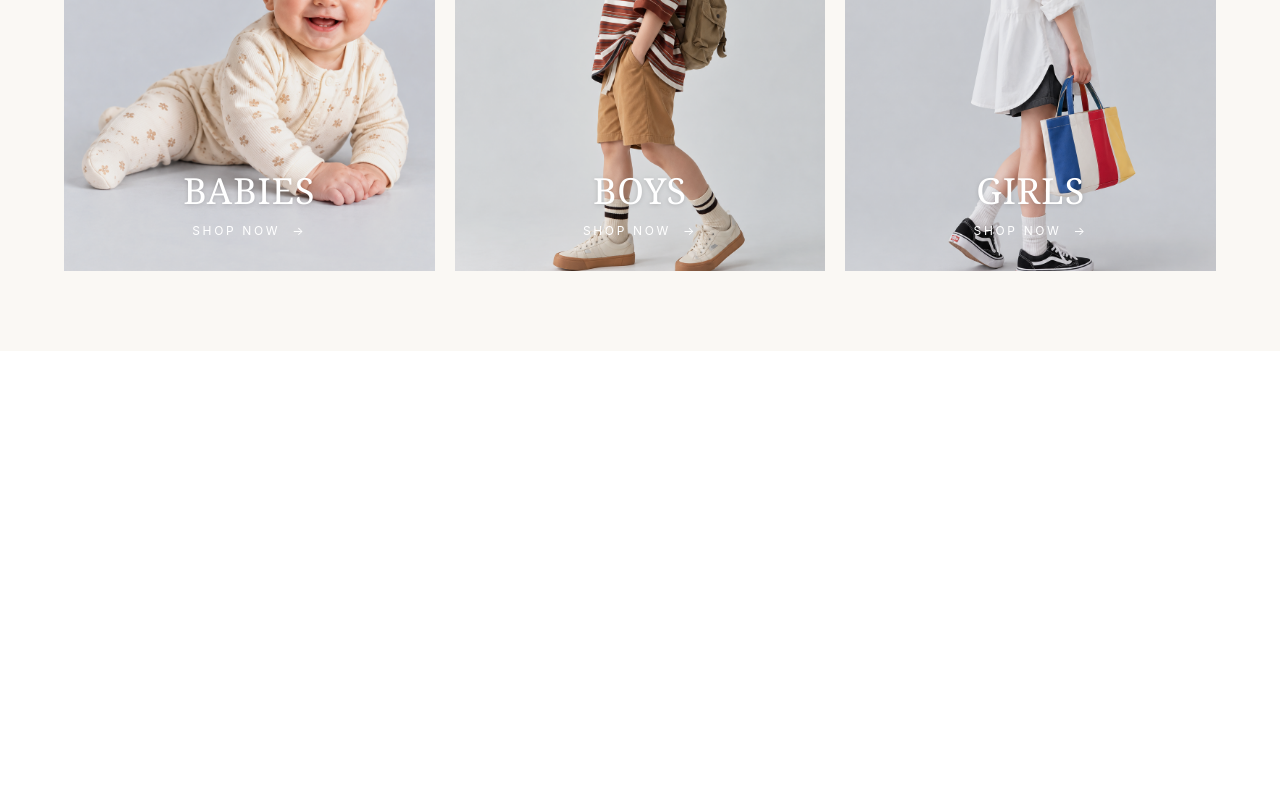
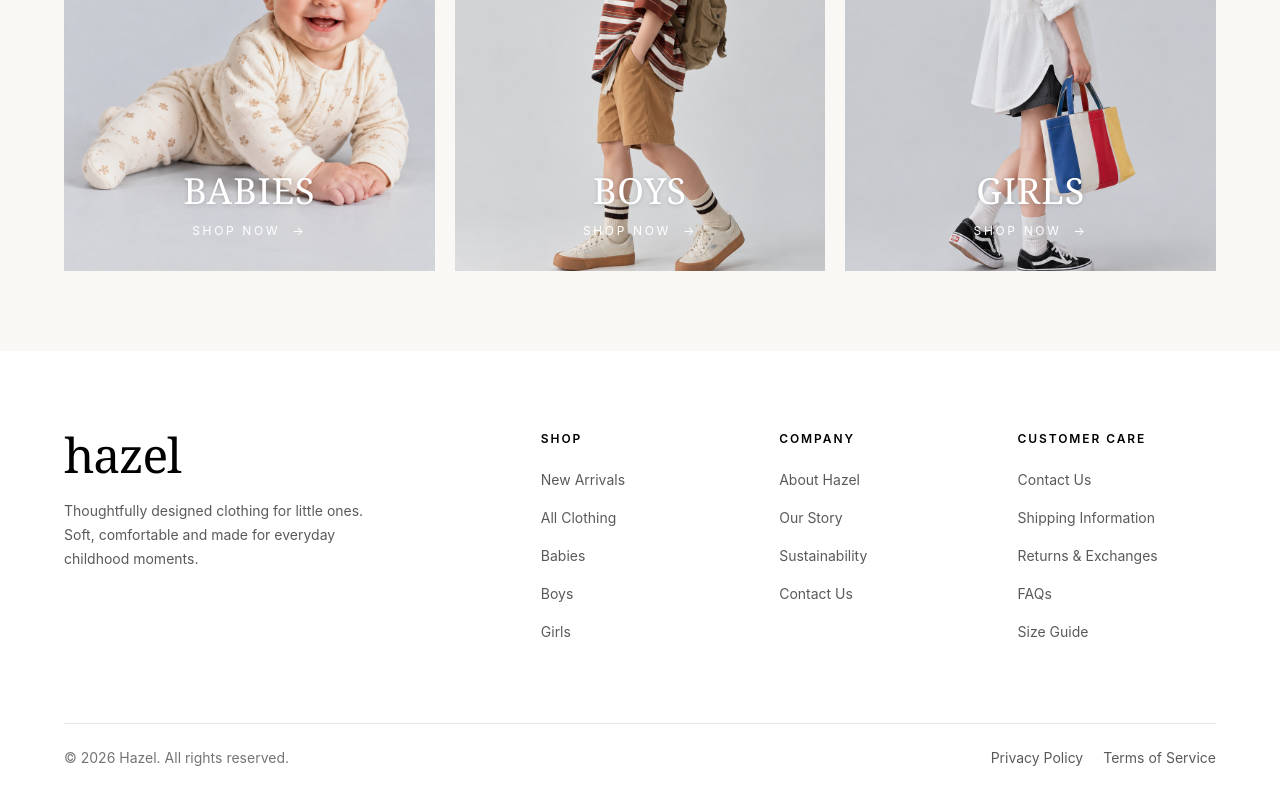
Before and after one commit to midlajco/Hazel-kidsclothing, a React (Vite) app: page / in a window 1280 px wide. Shown: the part 1923-2723 px from the top of the page. Before the commit the page ends 2274 px from the top, so only its background shows below. Built offline with nearby package versions, Linux system fonts and the light colour scheme; data requests are answered from the project's data file.

Commit message:
homepage -footer

```diff
--- /dev/null
+++ b/src/components/home/Footer.jsx
@@ -0,0 +1,161 @@
+
+import { Link } from "react-router-dom";
+
+
+function Footer() {
+  const headingStyle =
+    "mb-5 text-xs font-semibold uppercase tracking-[0.16em] text-black";
+
+  const linkStyle =
+    "text-sm text-black/65 transition-colors duration-200 hover:text-black";
+
+  return (
+    <footer className="w-full bg-white text-black">
+      <div className="mx-auto max-w-[1440px] px-6 pb-8 pt-16 sm:px-10 md:px-12 md:pt-20 lg:px-16">
+
+        {/* Main footer content */}
+        <div className="grid grid-cols-2 gap-x-8 gap-y-12 md:grid-cols-5 md:gap-x-10">
+
+          {/* Brand */}
+          <div className="col-span-2 max-w-sm md:col-span-2">
+            <Link
+              to="/"
+              className="inline-block font-serif text-5xl tracking-tight"
+            >
+              hazel
+            </Link>
+
+            <p className="mt-5 max-w-[320px] text-sm leading-6 text-black/65">
+              Thoughtfully designed clothing for little ones.
+              Soft, comfortable and made for everyday
+              childhood moments.
+            </p>
+          </div>
+
+          {/* Shop */}
+          <div>
+            <h3 className={headingStyle}>Shop</h3>
+
+            <ul className="flex flex-col gap-3.5">
+              <li>
+                <Link to="/shop" className={linkStyle}>
+                  New Arrivals
+                </Link>
+              </li>
+              <li>
+                <Link to="/shop" className={linkStyle}>
+                  All Clothing
+                </Link>
+              </li>
+              <li>
+                <Link to="/shop?category=babies" className={linkStyle}>
+                  Babies
+                </Link>
+              </li>
+              <li>
+                <Link to="/shop?category=boys" className={linkStyle}>
+                  Boys
+                </Link>
+              </li>
+              <li>
+                <Link to="/shop?category=girls" className={linkStyle}>
+                  Girls
+                </Link>
+              </li>
+            </ul>
+          </div>
+
+          {/* Company */}
+          <div>
+            <h3 className={headingStyle}>Company</h3>
+
+            <ul className="flex flex-col gap-3.5">
+              <li>
+                <Link to="/" className={linkStyle}>
+                  About Hazel
+                </Link>
+              </li>
+              <li>
+                <Link to="/" className={linkStyle}>
+                  Our Story
+                </Link>
+              </li>
+              <li>
+                <Link to="/" className={linkStyle}>
+                  Sustainability
+                </Link>
+              </li>
+              <li>
+                <a href="mailto:support@hazel.com" className={linkStyle}>
+                  Contact Us
+                </a>
+              </li>
+            </ul>
+          </div>
+
+          {/* Customer care */}
+          <div>
+            <h3 className={headingStyle}>Customer Care</h3>
+
+            <ul className="flex flex-col gap-3.5">
+              <li>
+                <a href="mailto:support@hazel.com" className={linkStyle}>
+                  Contact Us
+                </a>
+              </li>
+              <li>
+                <Link to="/" className={linkStyle}>
+                  Shipping Information
+                </Link>
+              </li>
+              <li>
+                <Link to="/" className={linkStyle}>
+                  Returns & Exchanges
+                </Link>
+              </li>
+              <li>
+                <Link to="/" className={linkStyle}>
+                  FAQs
+                </Link>
+              </li>
+              <li>
+                <Link to="/" className={linkStyle}>
+                  Size Guide
+                </Link>
+              </li>
+            </ul>
+          </div>
+        </div>
+
+        {/* Bottom divider */}
+        <div className="mt-14 border-t border-black/10 pt-6 md:mt-20">
+          <div className="flex flex-col gap-5 sm:flex-row sm:items-center sm:justify-between">
+
+            {/* Copyright */}
+            <p className="text-xs text-black/55 sm:text-sm">
+              © {new Date().getFullYear()} Hazel. All rights reserved.
+            </p>
+
+            {/* Social and legal links */}
+            <div className="flex flex-wrap items-center gap-5">
+
+
+
+
+
+              <Link to="/" className={`${linkStyle} ml-1`}>
+                Privacy Policy
+              </Link>
+
+              <Link to="/" className={linkStyle}>
+                Terms of Service
+              </Link>
+            </div>
+          </div>
+        </div>
+      </div>
+    </footer>
+  );
+}
+
+export default Footer;
--- a/src/pages/components/home/newArrival.jsx
+++ b/src/components/home/newArrival.jsx
@@ -1,7 +1,7 @@
 
 import { useEffect, useState } from "react";
 import { Link } from "react-router-dom";
-import { getProducts } from "../../../services/productService";
+import { getProducts } from "../../services/productService";
 
 function NewArrivals() {
   const [products, setProducts] = useState([]);
--- a/src/pages/Home.jsx
+++ b/src/pages/Home.jsx
@@ -1,8 +1,9 @@
 import { Link } from "react-router-dom"
-import HomeNavbar from "./components/home/HomeNavbar"
-import HeroBanner from "./components/home/HeroBanner"
-import NewArrivals from "./components/home/newArrival"
-import CatagorySection from "./components/home/CatagorySection"
+import HomeNavbar from "../components/home/HomeNavbar"
+import HeroBanner from "../components/home/HeroBanner"
+import NewArrivals from "../components/home/newArrival"
+import CatagorySection from "../components/home/CatagorySection"
+import Footer from "../components/home/Footer"
 
 function Home() {
   return (
@@ -13,6 +14,7 @@ function Home() {
     </main>
     <NewArrivals/>
     <CatagorySection/>
+    <Footer/>
    </>
   )
 }
--- a/src/pages/Shop.jsx
+++ b/src/pages/Shop.jsx
@@ -1,3 +1,4 @@
+
 import { useQuery } from "@tanstack/react-query"
 import { getProducts } from "../services/productService"
 import { useState } from "react";
@@ -10,10 +11,6 @@ function Shop() {
     const [category, setCategory] = useState("all");
     const [sort, setSort] = useState("low");
 
-
-
-
-
     const { data: products, isLoading, isError } = useQuery({
         queryKey: ["products"],
         queryFn: getProducts,
@@ -21,8 +18,8 @@ function Shop() {
 
     if (isLoading) {
         return (
-            <div className="flex min-h-screen items-center justify-center bg-white text-black">
-                <p className="text-sm uppercase tracking-[0.25em]">
+            <div className="flex min-h-screen items-center justify-center bg-[#FAF8F4] text-[#332E29]">
+                <p className="text-xs uppercase tracking-[0.3em]">
                     Loading...products
                 </p>
             </div>
@@ -31,8 +28,8 @@ function Shop() {
 
     if (isError) {
         return (
-            <div className="flex min-h-screen items-center justify-center bg-white text-black">
-                <p className="text-sm uppercase tracking-[0.25em]">
+            <div className="flex min-h-screen items-center justify-center bg-[#FAF8F4] text-[#332E29]">
+                <p className="text-xs uppercase tracking-[0.3em]">
                     Failed to losd Products
                 </p>
             </div>
@@ -41,8 +38,8 @@ function Shop() {
 
     if (!products || products.length === 0) {
         return (
-            <div className="flex min-h-screen items-center justify-center bg-white text-black">
-                <p className="text-sm uppercase tracking-[0.25em]">
+            <div className="flex min-h-screen items-center justify-center bg-[#FAF8F4] text-[#332E29]">
+                <p className="text-xs uppercase tracking-[0.3em]">
                     No products found.
                 </p>
             </div>
@@ -67,51 +64,45 @@ function Shop() {
         }
     })
 
-
-
-
-
-
-
     return (
-        <div className="min-h-screen bg-white text-black">
+        <div className="min-h-screen bg-[#FAF8F4] text-[#332E29]">
 
             {/* Header */}
-            <div className="mx-auto max-w-7xl px-6 pb-10 pt-16">
+            <div className="mx-auto max-w-7xl px-5 pb-12 pt-12 sm:px-8 sm:pt-16 lg:px-12">
 
-                <div className="flex flex-col justify-between gap-6 border-b border-black pb-8 md:flex-row md:items-end">
+                <div className="flex flex-col justify-between gap-5 border-b border-[#DDD5CA] pb-8 md:flex-row md:items-end">
                     <div>
-                        <p className="mb-3 text-xs uppercase tracking-[0.3em] text-gray-500">
-                            HAZEL
+                        <p className="mb-3 text-[10px] font-medium uppercase tracking-[0.35em] text-[#9A8069]">
+                            HAZEL — LITTLE THINGS, BIG LOVE
                         </p>
 
-                        <h1 className="text-5xl font-light tracking-[0.15em]">
-                            SHOP
+                        <h1 className="font-serif text-5xl font-normal tracking-wide sm:text-6xl">
+                            Shop
                         </h1>
                     </div>
 
-                    <p className="text-sm text-gray-500">
-                        Essentials for little ones
+                    <p className="max-w-xs text-sm leading-6 text-[#82776D] md:text-right">
+                        Thoughtfully chosen essentials for little ones.
                     </p>
                 </div>
 
                 {/* Filters */}
-                <div className="mt-8 grid gap-4 md:grid-cols-3">
+                <div className="mt-8 grid gap-3 sm:grid-cols-2 md:grid-cols-3">
 
                     <input
                         type="text"
                         placeholder="Search products..."
                         onChange={(e) => setSearchTerm(e.target.value)}
                         value={searchTerm}
-                        className="border border-black bg-white px-4 py-3 text-sm outline-none placeholder:text-gray-400 focus:bg-black focus:text-white focus:placeholder:text-gray-400"
+                        className="w-full rounded-none border border-[#DDD5CA] bg-white/70 px-4 py-3.5 text-sm text-[#332E29] outline-none transition placeholder:text-[#A49A90] focus:border-[#8D7661] focus:bg-white"
                     />
 
                     <select
                         onChange={(e) => setCategory(e.target.value)}
                         value={category}
-                        className="border border-black bg-white px-4 py-3 text-sm uppercase tracking-wider outline-none"
+                        className="w-full rounded-none border border-[#DDD5CA] bg-white/70 px-4 py-3.5 text-xs uppercase tracking-[0.15em] text-[#51483F] outline-none transition focus:border-[#8D7661] focus:bg-white"
                     >
-                        <option value="all">All</option>
+                        <option value="all">All Categories</option>
                         <option value="babies">Babies</option>
                         <option value="boys">Boys</option>
                         <option value="girls">Girls</option>
@@ -120,28 +111,30 @@ function Shop() {
                     <select
                         onChange={(e) => setSort(e.target.value)}
                         value={sort}
-                        className="border border-black bg-white px-4 py-3 text-sm uppercase tracking-wider outline-none"
+                        className="w-full rounded-none border border-[#DDD5CA] bg-white/70 px-4 py-3.5 text-xs uppercase tracking-[0.15em] text-[#51483F] outline-none transition focus:border-[#8D7661] focus:bg-white"
                     >
-                        <option value="low">Low to High</option>
-                        <option value="high">High to Low </option>
+                        <option value="low">Price: Low to High</option>
+                        <option value="high">Price: High to Low</option>
                     </select>
 
                 </div>
             </div>
 
-
             {/* Products */}
-            <div className="mx-auto max-w-7xl px-6 pb-20">
+            <div className="mx-auto max-w-7xl px-5 pb-20 sm:px-8 lg:px-12">
 
                 {filteredProducts.length === 0 ? (
-                    <div className="border-y border-black py-16 text-center">
-                        <p className="text-sm uppercase tracking-[0.2em]">
-                            No Products Found
+                    <div className="border-y border-[#DDD5CA] py-20 text-center">
+                        <p className="font-serif text-2xl text-[#51483F]">
+                            No products found
+                        </p>
+                        <p className="mt-3 text-sm text-[#82776D]">
+                            Try another search or category.
                         </p>
                     </div>
                 ) :
                     (
-                        <div className="grid grid-cols-1 gap-x-6 gap-y-12 sm:grid-cols-2 lg:grid-cols-3 xl:grid-cols-4">
+                        <div className="grid grid-cols-1 gap-x-5 gap-y-12 sm:grid-cols-2 lg:grid-cols-3 xl:grid-cols-4">
 
                             {sortedProducts.map((product) => (
 
@@ -151,28 +144,28 @@ function Shop() {
                                 >
                                     <Link to={`/product/${product.id}`}>
 
-                                        <div className="overflow-hidden border border-black bg-white">
+                                        <div className="relative overflow-hidden bg-[#F0EBE3]">
                                             <img
                                                 src={product.image}
                                                 alt={product.name}
                                                 width="200"
-                                                className="h-80 w-full object-contain p-6 transition duration-500 group-hover:scale-105"
+                                                className="h-80 w-full object-contain p-6 transition duration-500 ease-out group-hover:scale-105 sm:h-96"
                                             />
                                         </div>
 
                                         <div className="mt-4">
 
-                                            <div className="flex items-start justify-between gap-4">
-                                                <h2 className="text-sm font-medium uppercase tracking-wider">
+                                            <div className="flex items-start justify-between gap-3">
+                                                <h2 className="text-sm font-medium leading-6 tracking-wide text-[#332E29] transition-colors group-hover:text-[#94785F]">
                                                     {product.name}
                                                 </h2>
 
-                                                <p className="whitespace-nowrap text-sm">
+                                                <p className="whitespace-nowrap text-sm font-medium text-[#332E29]">
                                                     ₹{product.price}
                                                 </p>
                                             </div>
 
-                                            <p className="mt-2 text-xs uppercase tracking-[0.2em] text-gray-500">
+                                            <p className="mt-2 text-[10px] uppercase tracking-[0.22em] text-[#96877A]">
                                                 {product.category}
                                             </p>
 
```
Also changed, not shown: src/components/home/CatagorySection.jsx (renamed from src/pages/components/home/CatagorySection.jsx), src/components/home/HeroBanner.jsx (renamed from src/pages/components/home/HeroBanner.jsx), src/components/home/HomeNavbar.jsx (renamed from src/pages/components/home/HomeNavbar.jsx).
